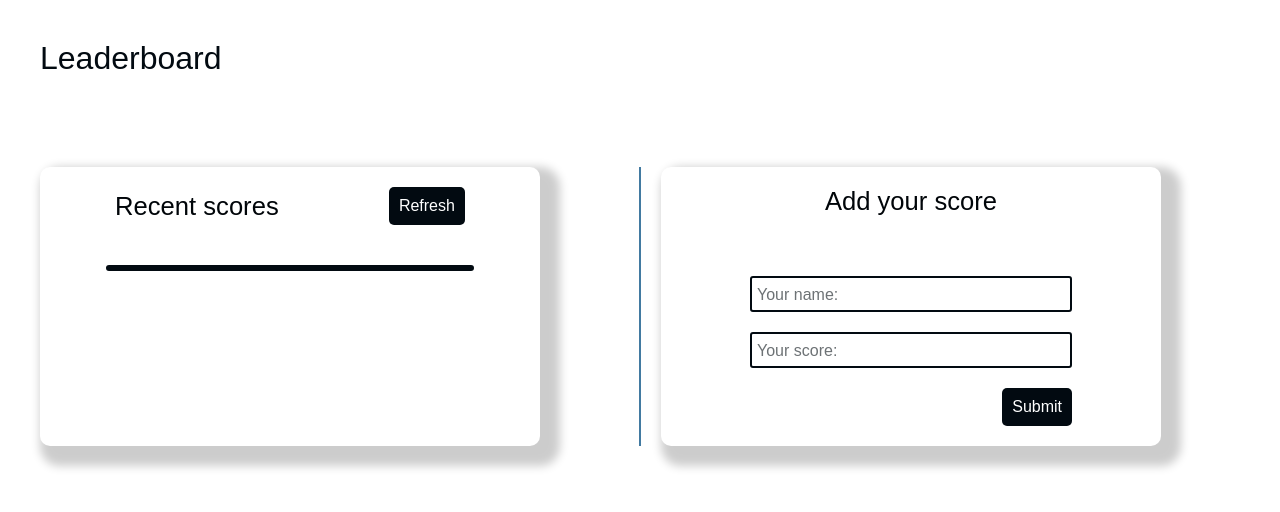
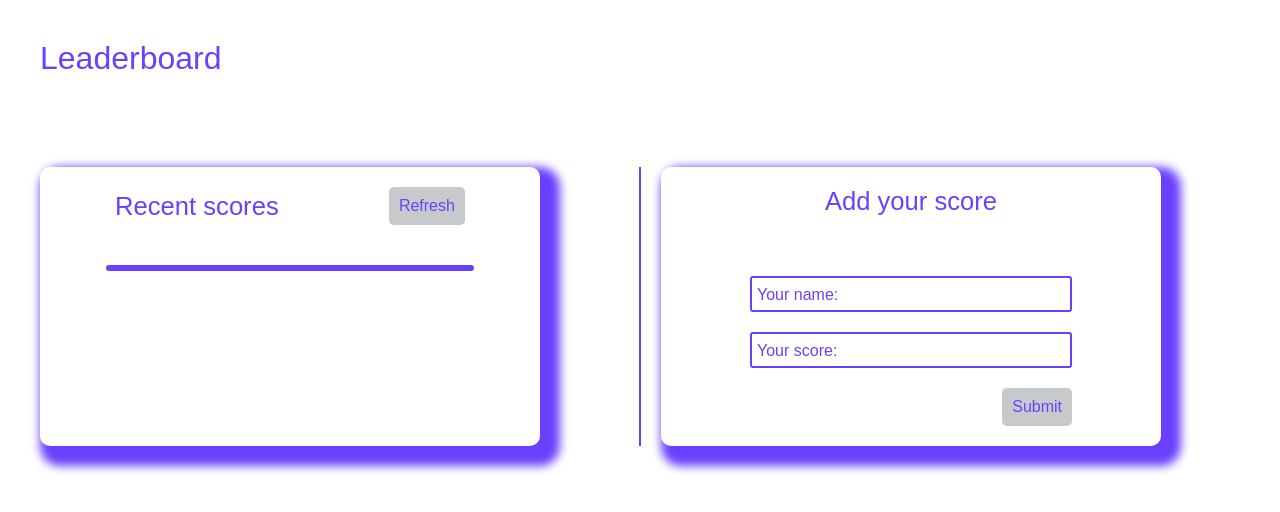
Before and after one commit to Alfredbis29/My-Leaderbord-Project, a website built with webpack: page src/index.html in a window 1280 px wide. Built offline with nearby package versions, Linux system fonts and the light colour scheme; no server answers.

Commit message:
add design

```diff
--- a/src/style.css
+++ b/src/style.css
@@ -22,7 +22,7 @@ body {
 h1 {
   font-size: 2rem;
   margin-bottom: 50px;
-  color: #020a11;
+  color: #6b40fc;
   font-family: sans-serif;
 }
 
@@ -45,13 +45,13 @@ section {
   padding: 20px;
   border-radius: 10px;
   background: #fff;
-  box-shadow: 10px 10px 10px 10px rgba(0, 0, 0, 0.2);
+  box-shadow: 10px 10px 10px 10px #6b40fc;
 }
 
 h2 {
   font-size: 1.6rem;
   text-align: center;
-  color: #000509;
+  color: #6b40fc;
   font-family: sans-serif;
 }
 
@@ -65,8 +65,8 @@ h2 {
 }
 
 button {
-  background: #020a11;
-  color: #fff;
+  background: #c7cacd;
+  color: #6b40fc;
   padding: 10px;
   text-align: center;
   text-decoration: none;
@@ -77,26 +77,26 @@ button {
 }
 
 .score-list {
-  border: 3px solid #020a11;
+  border: 3px solid #6b40fc;
   width: 80%;
   border-radius: 5px;
 }
 
 .score-list > li {
   font-size: 1.2rem;
-  color: #000;
+  color: #6a52bb;
   font-weight: 500;
   padding: 10px;
 }
 
 .score-list > li:nth-child(even) {
-  background-color: #f2f2f2;
+  background-color: #f8f0f0;
 }
 
 .divider {
   width: 100%;
   height: 2px;
-  background-color: #020a11;
+  background-color: #6c40fc72;
 }
 
 label {
@@ -115,12 +115,12 @@ input {
   width: 100%;
   padding: 5px;
   font-size: 1.2em;
-  border: 2px solid #020a11;
+  border: 2px solid #6b40fc;
   border-radius: 3px;
 }
 
 input::placeholder {
-  color: #6d7275;
+  color: #6b40fc;
   font-size: 1rem;
 }
 
@@ -137,7 +137,7 @@ input::placeholder {
 
 .fa-spinner {
   font-size: 1rem;
-  color: #020a11;
+  color: #6b40fc;
   animation: fa-spin 2s infinite linear;
 }
 
@@ -151,6 +151,6 @@ input::placeholder {
   .divider {
     height: 100%;
     width: 2px;
-    background-color: #427aa1;
+    background-color: #6b40fc;
   }
 }
```
